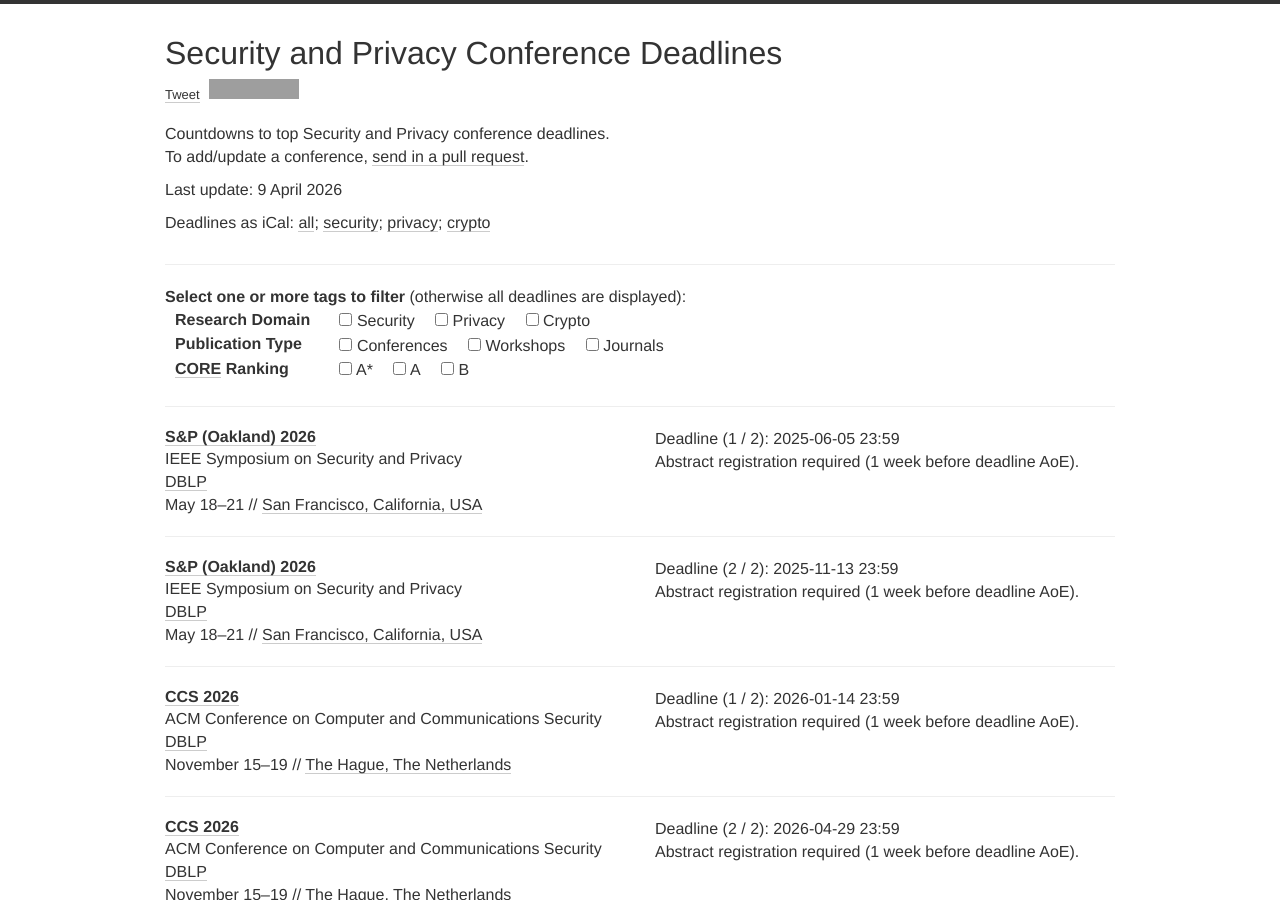
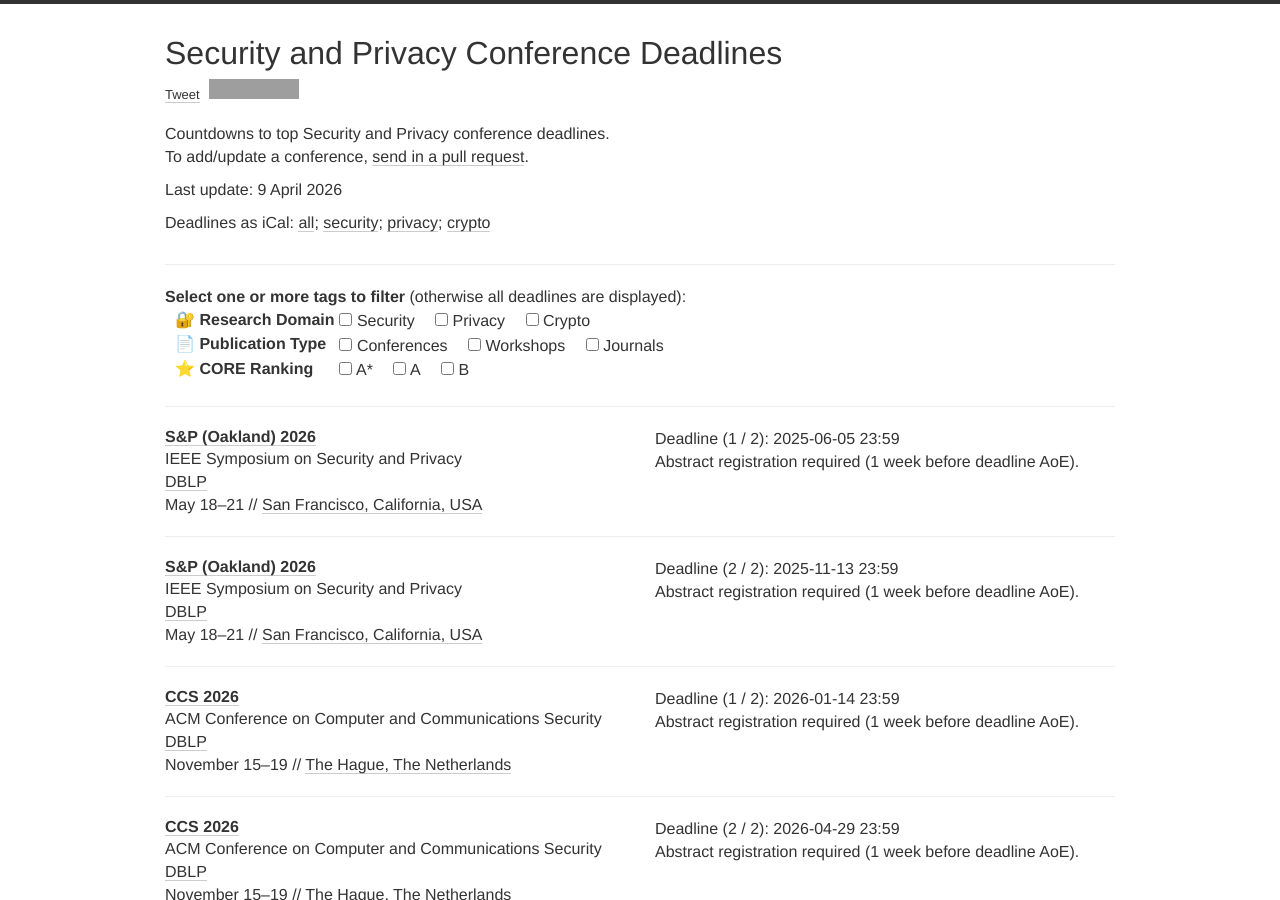
Before and after one commit to sec-deadlines/sec-deadlines.github.io, a Jekyll site: the page built from index.html, in a window 1280 px wide and 900 px high. Built offline with Jekyll 4.4.1, drawn with Linux system fonts in a browser that asks for light colours; nearby versions of some CDN libraries; comment, search, counter and statistics services are not loaded; grey boxes are pictures that could not be loaded.

Commit message:
Update index.html

```diff
--- a/index.html
+++ b/index.html
@@ -50,7 +50,7 @@
           <div class="col-xs-12">
             <form class="form-inline">
               <div class="form-group">
-                <span class="mytitle"><b>Research Domain </b></span>
+                <span class="mytitle">🔐 <b>Research Domain </b></span>
                 {% for type in site.data.filters.filter1 %}
                 <div class="checkbox">
                   <label>
@@ -61,7 +61,7 @@
               </div>
               <br>
               <div class="form-group">
-                <span class="mytitle"><b>Publication Type</b></span>
+                <span class="mytitle">📄 <b>Publication Type</b></span>
                 {% for type in site.data.filters.filter2 %}
                 <div class="checkbox">
                   <label>
@@ -72,7 +72,7 @@
               </div>
               <br>
               <div class="form-group">
-                <span class="mytitle"><b><a href="https://portal.core.edu.au/conf-ranks/" target="_blank">CORE</a> Ranking</b> </span>
+                <span class="mytitle">⭐ <b>CORE Ranking</b></span>
                 {% for type in site.data.filters.filter3 %}
                 <div class="checkbox">
                   <label>
```
